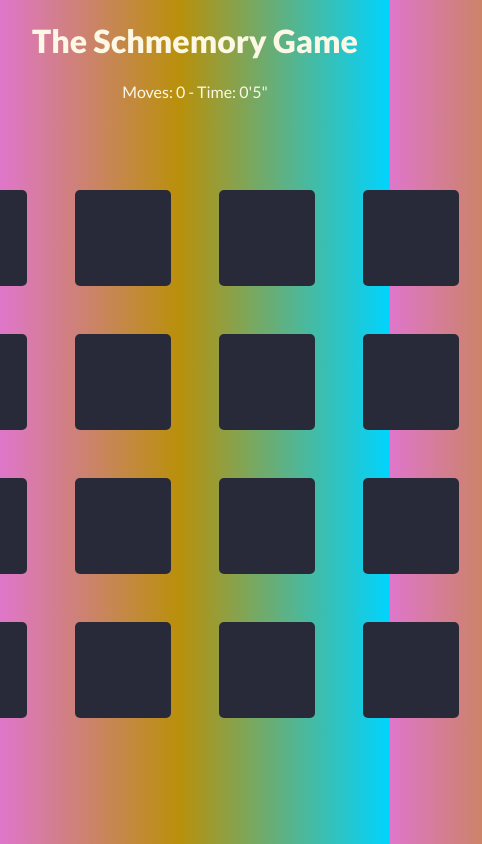
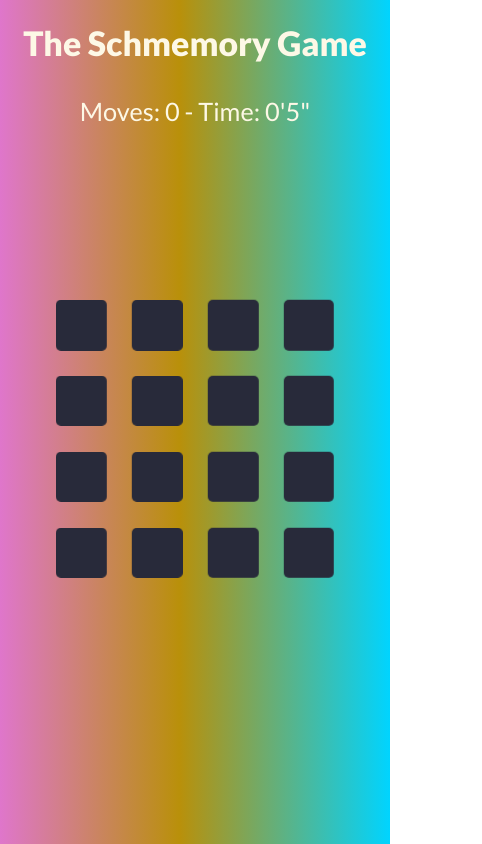
Before and after one commit to jvastos/schmemory, a website: page index.html in a window 390 px wide. Shown: the whole page, 482 px wide, since content can reach past the window. Drawn offline with Linux system fonts and the light colour scheme.

Commit message:
responsivness

```diff
--- a/scripts.js
+++ b/scripts.js
@@ -1,20 +1,21 @@
-//Main array holidng all the images to the cards
+//Main array holidng all the images to the cards.
 const emojis = ["🥝", "🍓", "🍋", "🥭", "🍈" , "🍊", "🍍", "🍑", "🥝", "🍓", "🍋", "🥭", "🍈", "🍊", "🍍", "🍑"];
 
-//Variable to be used as a buffer to perform the check of the two card currently flipped
+//Variable to be used as a buffer to perform the check of the two card currently flipped.
 let currentCards = [];
 
+//Variable to keep track of how many attempts the player has done so far. 1 attemp = 1 pair flipped (matching or not matching).
 let moves = 0;
 document.getElementById("moves-counter").innerHTML = moves;
 
 let fruitsSection = document.querySelector("#cards");
 
-//Functions used to create a different sequence of cards everytime the game is restarted (otherwise it would be reallu boring)
+//Functions used to create a different sequence of cards everytime the game is restarted (otherwise it would be reallu boring).
 function shuffleFruits() {
     emojis.sort(() => Math.random() - 0.5);
 }
 
-//Function to create the content to populate the main board of the game with the figures in the "emojis" array
+//Function to create the content to populate the main board of the game with the figures in the "emojis" array.
 function createCards(){
     let cards = emojis.map(i =>
         `<div class="card">
@@ -25,14 +26,14 @@ function createCards(){
     return cards.join('');
 }
 
-//Function to effectively populate the main board of the game
+//Function to effectively populate the main board of the game.
 function injectFruits() {
     shuffleFruits();
     fruitsSection.innerHTML = createCards();
 }
 injectFruits();
 
-//Function to add the class "flipped" and cause the visual effect of the card flipping
+//Function to add the class "flipped" and cause the visual effect of the card flipping.
 function flipCard(card) {
     card.classList.add('flipped');
 }
@@ -42,8 +43,8 @@ document.addEventListener("click", (e) => {
     let target = e.target
 
     if (target.className.includes('card-front') && !target.parentElement.className.includes('flipped')) {
-        flipCard(target.parentElement); // call to the function that actually adds the "flipped" class to the card and triggers the visual effect programmed in the css
-        target.parentElement.classList.add("under-check"); //adding a temporary class to make it easier to track and remove other classes later on
+        flipCard(target.parentElement); // call to the function that actually adds the "flipped" class to the card and triggers the visual effect programmed in the css.
+        target.parentElement.classList.add("under-check"); //adding a temporary class to make it easier to track and remove other classes later on.
         currentCards.push(target.nextElementSibling.innerHTML);
         console.log(currentCards);
 }})
@@ -51,7 +52,7 @@ document.addEventListener("click", (e) => {
 //Function to remove the "flipped" class from the NodeList with all elements the have been flipped.
 function removeFlippedClass(elements) {
     elements.forEach(element => {
-        setTimeout(() => { //the time out gives a better experience to the player. Otherwise the player wouldn't be able to even see the figure in the second card flipped
+        setTimeout(() => { //the time out gives a better experience to the player. Otherwise the player wouldn't be able to even see the figure in the second card flipped.
             element.classList.remove("flipped");
         }, 1000);
     });;
@@ -93,32 +94,35 @@ function matchCheck() {
 //Interval to constantly check if there are two elements flipped. Whene there are, the matchCheck function performs the check on the given pair of cards.
 setInterval(matchCheck, 10);
 
+//Variables to capture minutes and seconds to be used in the timer.
 let minutes = 0;
 let seconds = 0;
-
 
 document.getElementById("minutes").innerHTML = minutes
 document.getElementById("minutes").innerHTML = seconds
 
+//Interval to count minutes
 const minutesInterval = setInterval(() => {
     minutes++;
     document.getElementById("minutes").innerHTML = minutes
     seconds = 0;
 }, 60000);
 
+//Interval to count seconds
 const secondsInterval = setInterval(() => {
     seconds++;
     document.getElementById("seconds").innerHTML = seconds
 }, 1000);
 
+//Interval to watch if the game should be finished. That happens when all the cards are flipped.
 const finishGameInterval = setInterval(() => {
-    const allFlippedCards = document.querySelectorAll(".flipped");
-    const numberOfFlippedCards = allFlippedCards.length
+    const allFlippedCards = document.querySelectorAll(".flipped"); //Grabbing all the flipped cards.
+    const numberOfFlippedCards = allFlippedCards.length //Counting how many flipped cards exist.
     if (numberOfFlippedCards === 16) {
-        clearInterval(minutesInterval);
-        clearInterval(secondsInterval);
-        let time = `${minutes}.${seconds}`;
-        console.log(moves,time)
-        clearInterval(finishGameInterval);
+        clearInterval(minutesInterval); //Stopping the clock.
+        clearInterval(secondsInterval); //Stopping the clock.
+        let time = `${minutes}.${seconds}`; //Capturing where the clock stopped.
+        console.log(moves,time) // A possible output for the result/DB.
+        clearInterval(finishGameInterval); //Stopping this very interval.
     }
 }, 100)
--- a/styles.scss
+++ b/styles.scss
@@ -20,10 +20,12 @@ h1, h4{
 
 h1 {
     font-weight: 900;
+    font-size: 4vh;
 }
 
 h4 {
     font-weight: 400;
+    font-size: 3vh;
 }
 
 #container{
@@ -35,18 +37,18 @@ h4 {
 #cards {
     display: grid;
     grid-template-columns: auto auto auto auto;
-    gap: 3rem;
+    gap: 3vmax;
     position: absolute;
     left: 50%;
     top: 50%;
     transform: translate(-50%,-50%);
-    margin-top: 2rem;
+    margin-top: 2vmax;
 }
 
 .card {
-    width: 6rem;
-    height: 6rem;
-    font-size: 3rem;
+    width: 6vmax;
+    height: 6vmax;
+    font-size: 4vmax;
     text-align: center;
     position: relative;
     cursor: pointer;
@@ -56,8 +58,8 @@ h4 {
 .card-back {
     position: absolute;
     border-radius: 5px;
-    width: 6rem;
-    height: 6rem;
+    width: 6vmax;
+    height: 6vmax;
     background: $dark-grey;
     transition: transform .6s cubic-bezier(0.4, 0.0, 0.2, 1);
     backface-visibility: hidden;
@@ -65,7 +67,7 @@ h4 {
 
 .card-back {
     text-align: center;
-    line-height: 100px;
+    line-height: 6vmax;
     background: $white-pop;
     transform: rotateY(180deg) rotateZ(50deg);
     user-select: none;
```
Also changed, not shown: README.md, styles.css.
